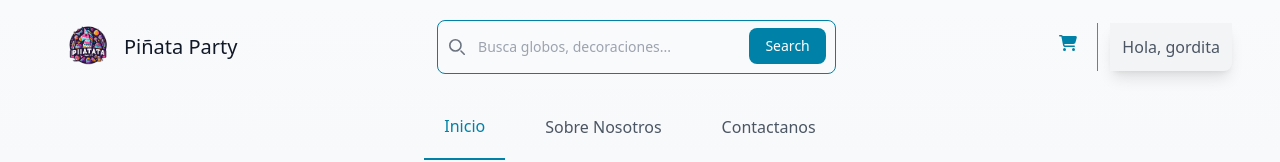
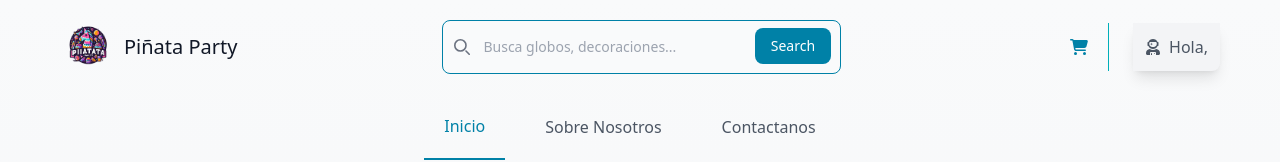
Before and after one commit to TiburoncinUjaja/Pi-ateria-Lenguajes, a React (Vite) app: page / in a window 1280 px wide. Shown: the top 162 px of the page. Built offline with nearby package versions, Linux system fonts and the light colour scheme.

Commit message:
Version1.0 Hola pepita

```diff
--- a/src/components/Users.jsx
+++ b/src/components/Users.jsx
@@ -8,23 +8,31 @@ import { FaUserAstronaut } from "react-icons/fa";
 const Users = () => {
   const [isOpen, setIsOpen] = useState(false);
 
+  function obtenerNombre(){
+
+    const sesion = JSON.parse(localStorage.getItem('sesion')) || [];
+    return sesion ? sesion[0] : null
+  }
+
   const handleToggle = () => {
     setIsOpen(!isOpen);
   };
 
   const handleLogout = () => {
     // Aquí añadir la lógica para cerrar la sesión
+    localStorage.setItem('sesion', JSON.stringify(null));
+    window.location.href = '/';
     alert('¡Sesión cerrada!');
   };
   return (
     <div className="max-w-7xl mx-auto px-4 flex justify-between divide-x divide-Azul-claro">
-      <Link to="/carrito" className='align-middle'>
-        <FontAwesomeIcon className='px-5 py-3' icon={faCartShopping} style={{ color: "#0081A7"}} />
+      <Link to="/carrito" className='align-middle flex items-center justify-center'>
+        <FontAwesomeIcon className='px-5 py-3' icon={faCartShopping} style={{ color: "#0081A7" }} />
       </Link>
-      <ul className="flex items-center space-x-4 px-3">
+      <ul className="flex items-center space-x-4 px-6">
         <li className="relative">
-          <button className="w-full shadow-lg rounded-br-lg p-3 inline-block bg-gray-100 h-full" onClick={handleToggle}>
-          Hola, gordita
+          <button className="w-full shadow-lg rounded-br-lg p-3 inline-block bg-gray-100 flex items-center justify-center gap-x-2" onClick={handleToggle}>
+            <FaUserAstronaut className=''/>Hola, {obtenerNombre()}
           </button>
           {isOpen && (
             <ul className="absolute right-0 mt-2 w-48 bg-white border border-gray-200 rounded-lg shadow-md divide-y divide-gray-100">
```
